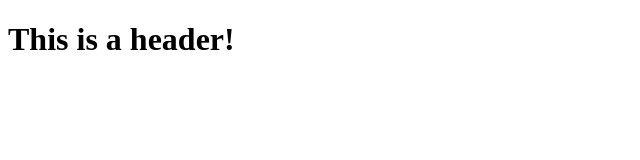
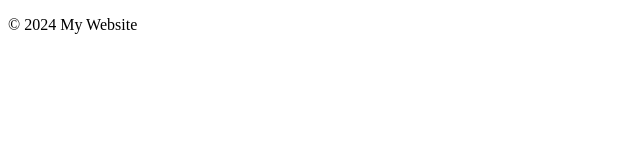
Before and after one commit to sblakely01/version-control-simulation-stephanyeblakely, a plain HTML site: page index.html in a window 1280 px wide. Shown: the whole page, without its empty margins (0-640 px from the left). Drawn offline with Linux system fonts and the light colour scheme.

Commit message:
Added footer section to index.html

```diff
--- a/index.html
+++ b/index.html
@@ -7,7 +7,6 @@
     <title>Document</title>
 </head>
 <body>
-    <h1>This is a header!</h1>
-
+    <footer><p>&copy; 2024 My Website</p></footer>
 </body>
 </html>
```
